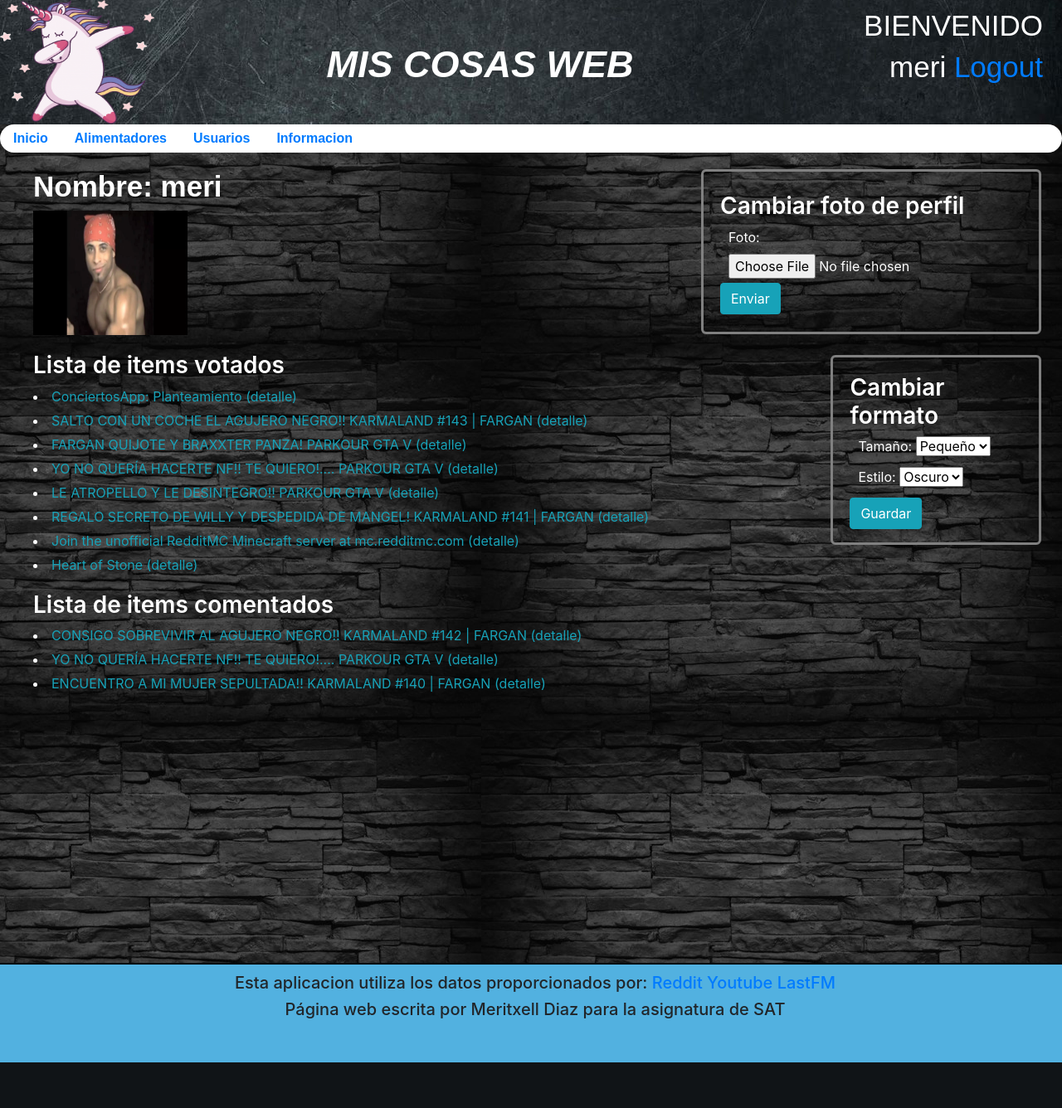
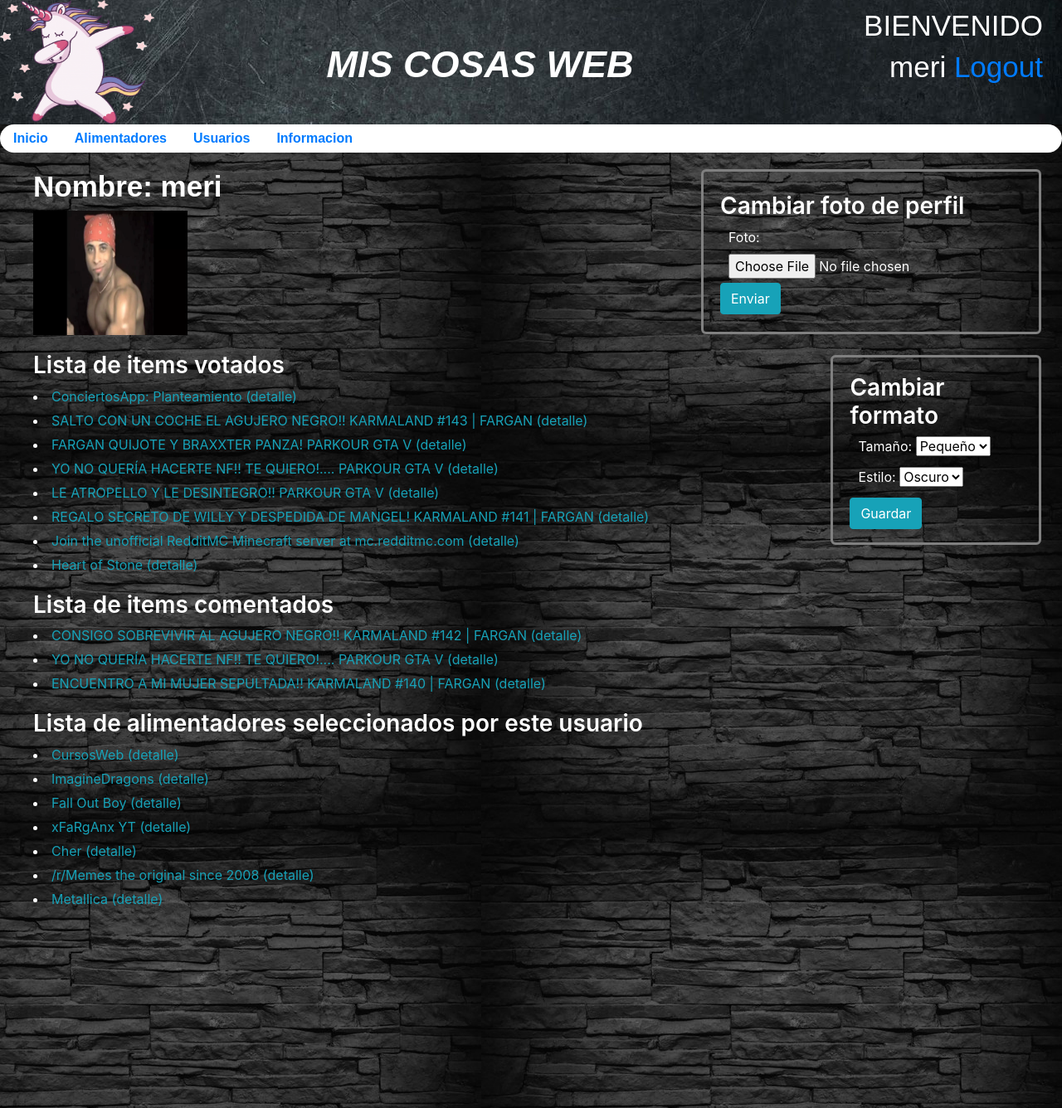
Before and after one commit to meridiaz/final-miscosas, a Django app: a page that uses proyecto/miscosas/templates/miscosas/usuario.html in a window 1280 px wide. Shown: the top 1336 px of the page at 83% size. Before the commit the page ends 1281 px from the top, so only its background shows below. Run offline with Django 3.2, Linux system fonts and the light colour scheme; a user stored in the database is signed in; data comes from the database, SQL or seed files in the repository; both versions use the stored data as it was after the commit; some libraries are stand-ins or nearby versions.

Commit message:
añadiendo el mostrar los alimentadores elegidos por el usuario en la pagina del usuario

```diff
--- a/proyecto/miscosas/templates/miscosas/usuario.html
+++ b/proyecto/miscosas/templates/miscosas/usuario.html
@@ -24,6 +24,12 @@
             <h3> {% trans 'Lista de items comentados' %} </h3>
             {% for item in lista_comen %}
                 <p><li><a href="{{item.enlace}}">{{item.titulo}}</a> <a href="/item/{{item.id}}">({% trans 'detalle' %})</a></li></p>
+            {%endfor%}
+          </div>
+          <div id="alim_sel">
+            <h3> {% trans 'Lista de alimentadores seleccionados por este usuario' %} </h3>
+            {% for alim in lista_sel %}
+                <p><li><a href="{{alim.enlace}}">{{alim.nombre}}</a> <a href="/alimentador/{{alim.id}}">({% trans 'detalle' %})</a></li></p>
             {%endfor%}
           </div>
     </div>
--- a/proyecto/miscosas/views.py
+++ b/proyecto/miscosas/views.py
@@ -379,9 +379,11 @@
 
     lista_vot = Item.objects.filter(like__usuario=usuario)
     lista_comen = Item.objects.filter(comentario__usuario=usuario).distinct()
+    lista_sel = Alimentador.objects.filter(usuario=usuario)
     context = {'form_estilo': PagUsForm(), 'usuario': usuario, 'recurso_us': '/usuario/'+us,
                 'pag_us': pagUsEstilo, 'form_foto': UploadImageForm(),
-                'us_log': request.user, 'lista_vot': lista_vot, 'lista_comen': lista_comen}
+                'us_log': request.user, 'lista_vot': lista_vot,
+                'lista_comen': lista_comen, 'lista_sel': lista_sel}
     return render(request, 'miscosas/usuario.html', context)
 
 
```
Also changed, not shown: proyecto/db.sqlite3.
